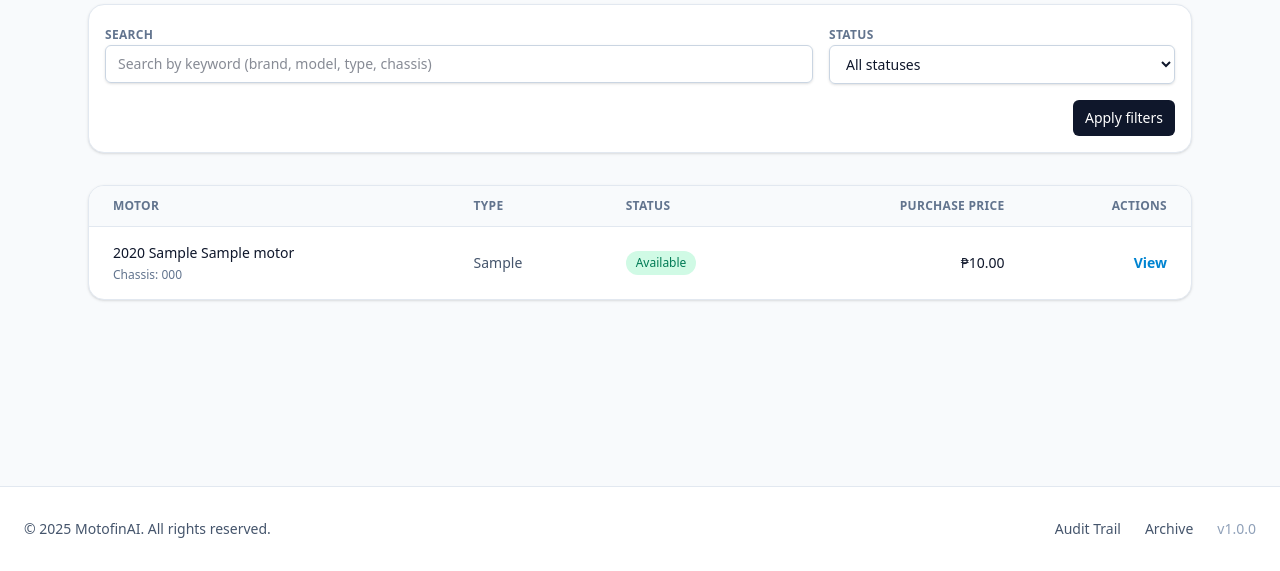
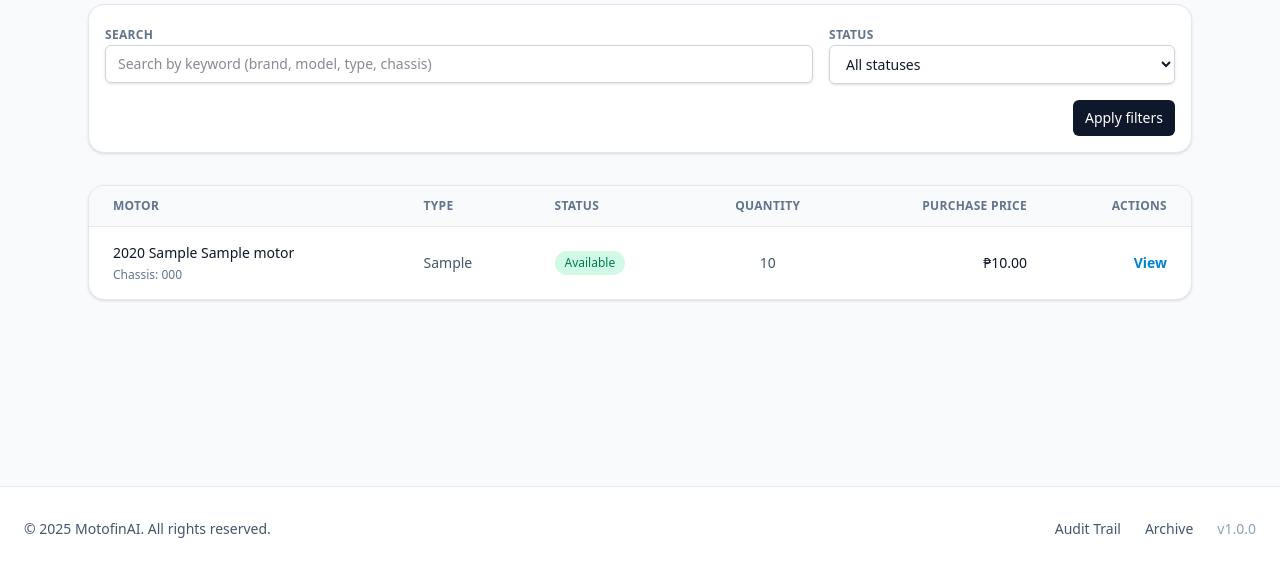
Before and after one commit to property360-2/motofinai-financing-management-system, a Django app: page /inventory/ in a window 1280 px wide. Shown: the part 229-800 px from the top of the page. Run offline with Django 5.2, Linux system fonts and the light colour scheme; a user stored in the database is signed in; tables that the repository leaves empty hold one stand-in row (values such as "Sample post"); style sheets or scripts are compiled from the project's sources.

Commit message:
feat: Add quantity field to motor inventory system
- Add quantity field to Motor model with default value of 1
- Include quantity in MotorForm with NumberInput widget
- Add quantity to MotorAdmin list_display and Details fieldset
- Display quantity in motor_detail.html template
- Add quantity column to motor_list.html table view
- Add quantity to mobile card view in motor_list.html
- Create migration to add quantity field to database

```diff
--- a/motofinai/apps/inventory/admin.py
+++ b/motofinai/apps/inventory/admin.py
@@ -5,7 +5,7 @@ from .models import Motor
 
 @admin.register(Motor)
 class MotorAdmin(admin.ModelAdmin):
-    list_display = ("display_name", "status", "purchase_price", "created_at")
+    list_display = ("display_name", "status", "quantity", "purchase_price", "created_at")
     list_filter = ("status", "brand", "type", "year")
     search_fields = ("brand", "model_name", "type", "chassis_number")
     readonly_fields = ("created_at", "updated_at")
@@ -17,6 +17,7 @@ class MotorAdmin(admin.ModelAdmin):
                 "fields": (
                     "color",
                     "purchase_price",
+                    "quantity",
                     "chassis_number",
                     "notes",
                 )
--- a/motofinai/apps/inventory/forms.py
+++ b/motofinai/apps/inventory/forms.py
@@ -20,6 +20,7 @@ class MotorForm(forms.ModelForm):
             "model_name",
             "year",
             "status",
+            "quantity",
             "color",
             "purchase_price",
             "chassis_number",
@@ -31,6 +32,7 @@ class MotorForm(forms.ModelForm):
             "model_name": forms.TextInput(attrs={"class": INPUT_CLASSES, "placeholder": "Click 125i"}),
             "year": forms.NumberInput(attrs={"class": INPUT_CLASSES, "min": 1900}),
             "status": forms.Select(attrs={"class": INPUT_CLASSES}),
+            "quantity": forms.NumberInput(attrs={"class": INPUT_CLASSES, "min": 1}),
             "color": forms.TextInput(attrs={"class": INPUT_CLASSES, "placeholder": "Matte Black"}),
             "purchase_price": forms.NumberInput(
                 attrs={"class": INPUT_CLASSES, "step": "0.01", "min": "0"}
--- a/motofinai/apps/inventory/models.py
+++ b/motofinai/apps/inventory/models.py
@@ -32,6 +32,7 @@ class Motor(models.Model):
         choices=Status.choices,
         default=Status.AVAILABLE,
     )
+    quantity = models.PositiveIntegerField(default=1, help_text="Number of units in inventory.")
     notes = models.TextField(blank=True)
     created_at = models.DateTimeField(auto_now_add=True)
     updated_at = models.DateTimeField(auto_now=True)
--- a/motofinai/templates/pages/inventory/motor_detail.html
+++ b/motofinai/templates/pages/inventory/motor_detail.html
@@ -52,6 +52,10 @@
             </dd>
           </div>
           <div class="grid grid-cols-3 gap-4 px-6 py-4">
+            <dt class="text-xs font-semibold uppercase tracking-wide text-slate-500">Quantity</dt>
+            <dd class="col-span-2 text-slate-700">{{ motor.quantity }} unit{{ motor.quantity|pluralize }}</dd>
+          </div>
+          <div class="grid grid-cols-3 gap-4 px-6 py-4">
             <dt class="text-xs font-semibold uppercase tracking-wide text-slate-500">Purchase price</dt>
             <dd class="col-span-2 font-medium text-slate-900">&#8369;{{ motor.purchase_price|floatformat:2 }}</dd>
           </div>
--- a/motofinai/templates/pages/inventory/motor_list.html
+++ b/motofinai/templates/pages/inventory/motor_list.html
@@ -79,6 +79,7 @@
               <th scope="col" class="px-6 py-3">Motor</th>
               <th scope="col" class="px-6 py-3">Type</th>
               <th scope="col" class="px-6 py-3">Status</th>
+              <th scope="col" class="px-6 py-3 text-center">Quantity</th>
               <th scope="col" class="px-6 py-3 text-right">Purchase price</th>
               <th scope="col" class="px-6 py-3 text-right">Actions</th>
             </tr>
@@ -104,6 +105,7 @@
                     <span class="inline-flex items-center rounded-full bg-rose-100 px-2.5 py-1 text-xs font-medium text-rose-700">Repossessed</span>
                   {% endif %}
                 </td>
+                <td class="px-6 py-4 text-center text-slate-600">{{ motor.quantity }}</td>
                 <td class="px-6 py-4 text-right font-medium text-slate-900">
                   &#8369;{{ motor.purchase_price|floatformat:2 }}
                 </td>
@@ -149,9 +151,13 @@
                   <span class="font-medium text-slate-900 ml-1">{{ motor.type }}</span>
                 </div>
                 <div class="text-right">
-                  <span class="text-slate-500">Price:</span>
-                  <span class="font-medium text-slate-900 ml-1">&#8369;{{ motor.purchase_price|floatformat:2 }}</span>
+                  <span class="text-slate-500">Qty:</span>
+                  <span class="font-medium text-slate-900 ml-1">{{ motor.quantity }}</span>
                 </div>
+              </div>
+              <div class="mb-3">
+                <span class="text-slate-500 text-sm">Price:</span>
+                <span class="font-medium text-slate-900 ml-1">&#8369;{{ motor.purchase_price|floatformat:2 }}</span>
               </div>
               <a
                 href="{% url 'inventory:motor-detail' motor.pk %}"
```
Also changed, not shown: motofinai/apps/inventory/migrations/0003_motor_quantity.py (added).
